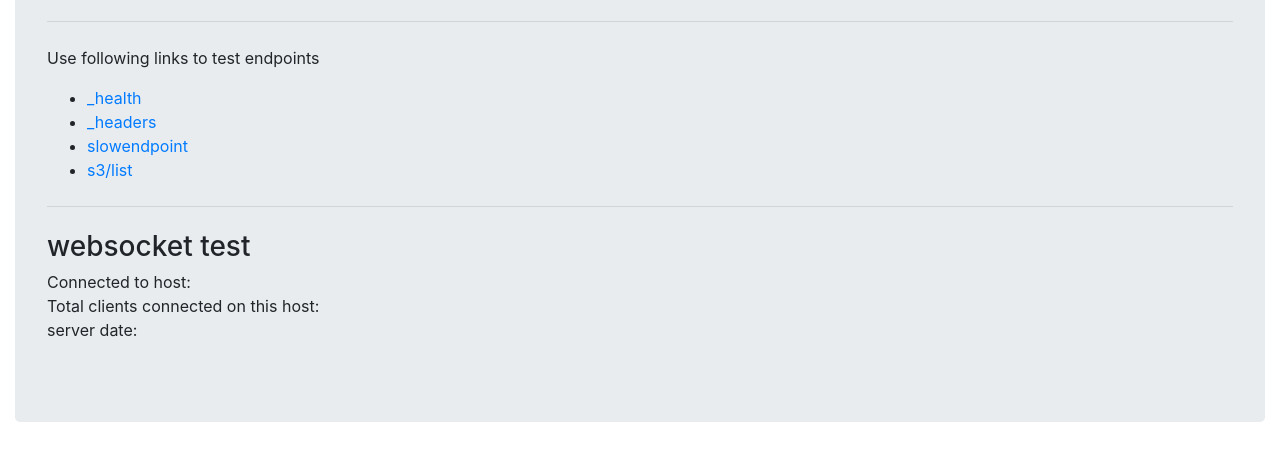
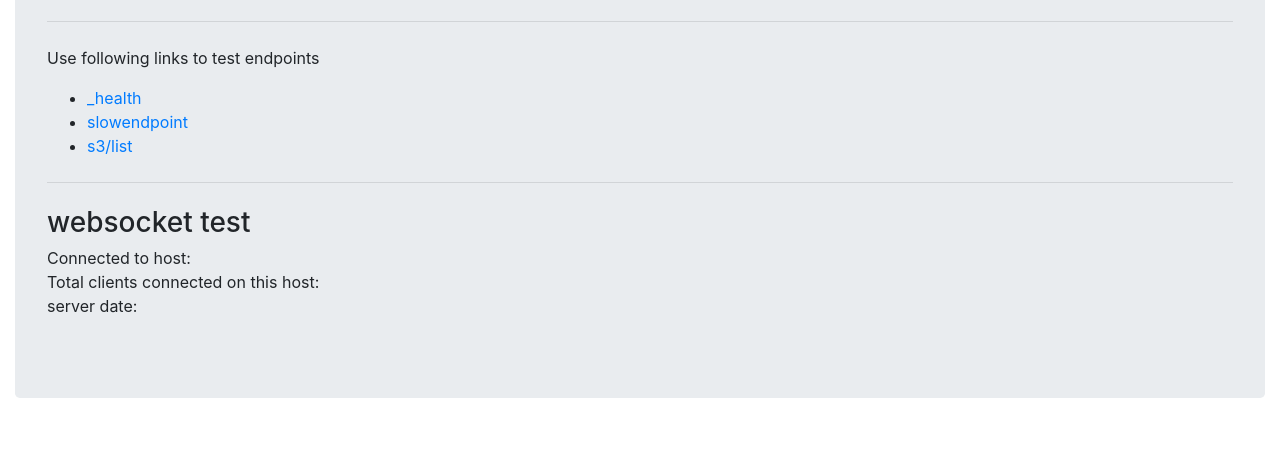
Before and after one commit to atreb/servo-test, a website: page static/index.html in a window 1280 px wide. Shown: the part 184-644 px from the top of the page. Drawn offline with nearby package versions, Linux system fonts and the light colour scheme; no server answers.

Commit message:
master: node9 updated html

```diff
--- a/static/index.html
+++ b/static/index.html
@@ -18,7 +18,6 @@
         <p>Use following links to test endpoints</p>
         <ul>
           <li><a href="/_health">_health</a></li>
-          <li><a href="/_headers">_headers</a></li>
           <li><a href="/slowendpoint">slowendpoint</a></li>
           <li><a href="/s3/list">s3/list</a></li>
         </ul>
```
